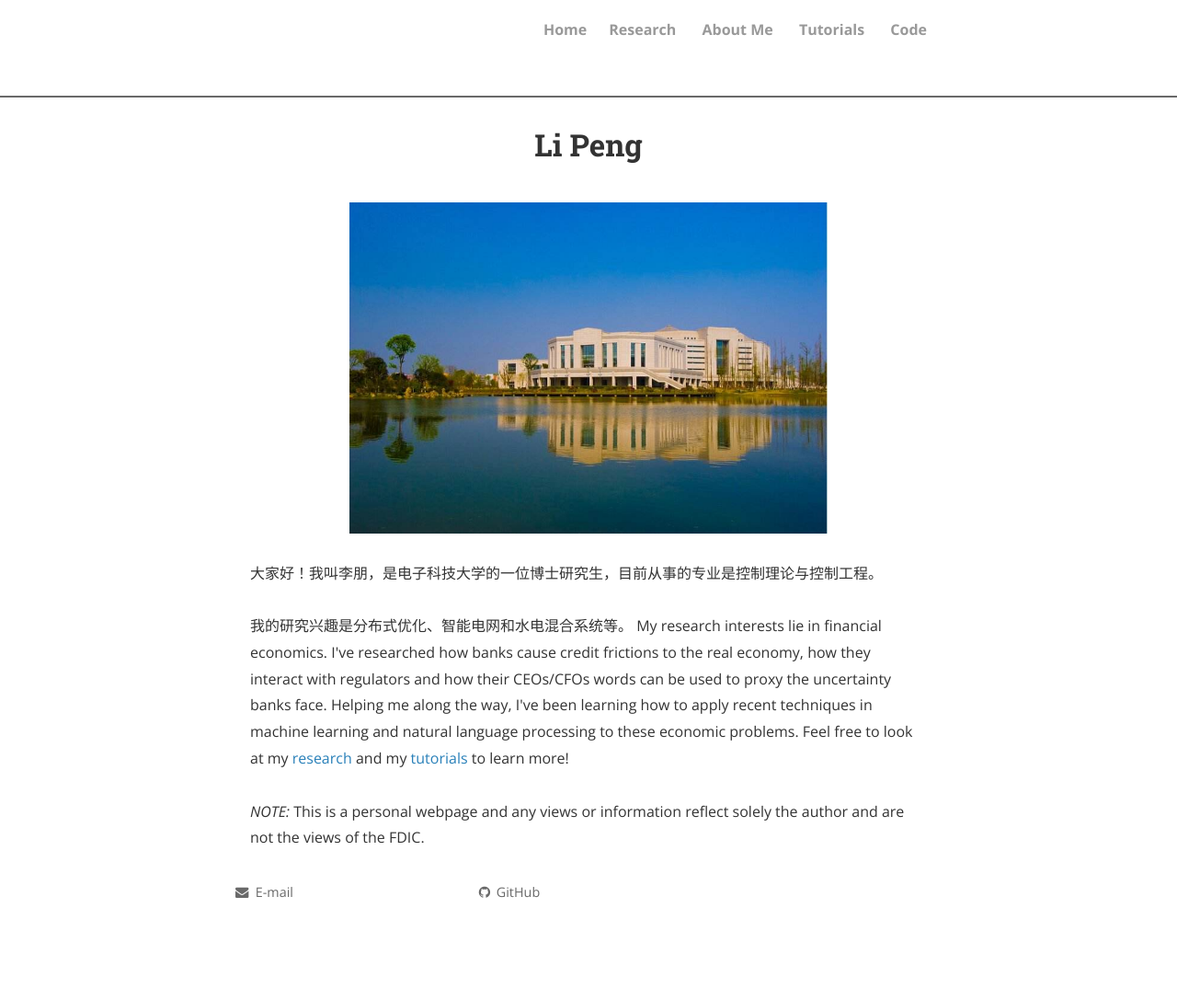
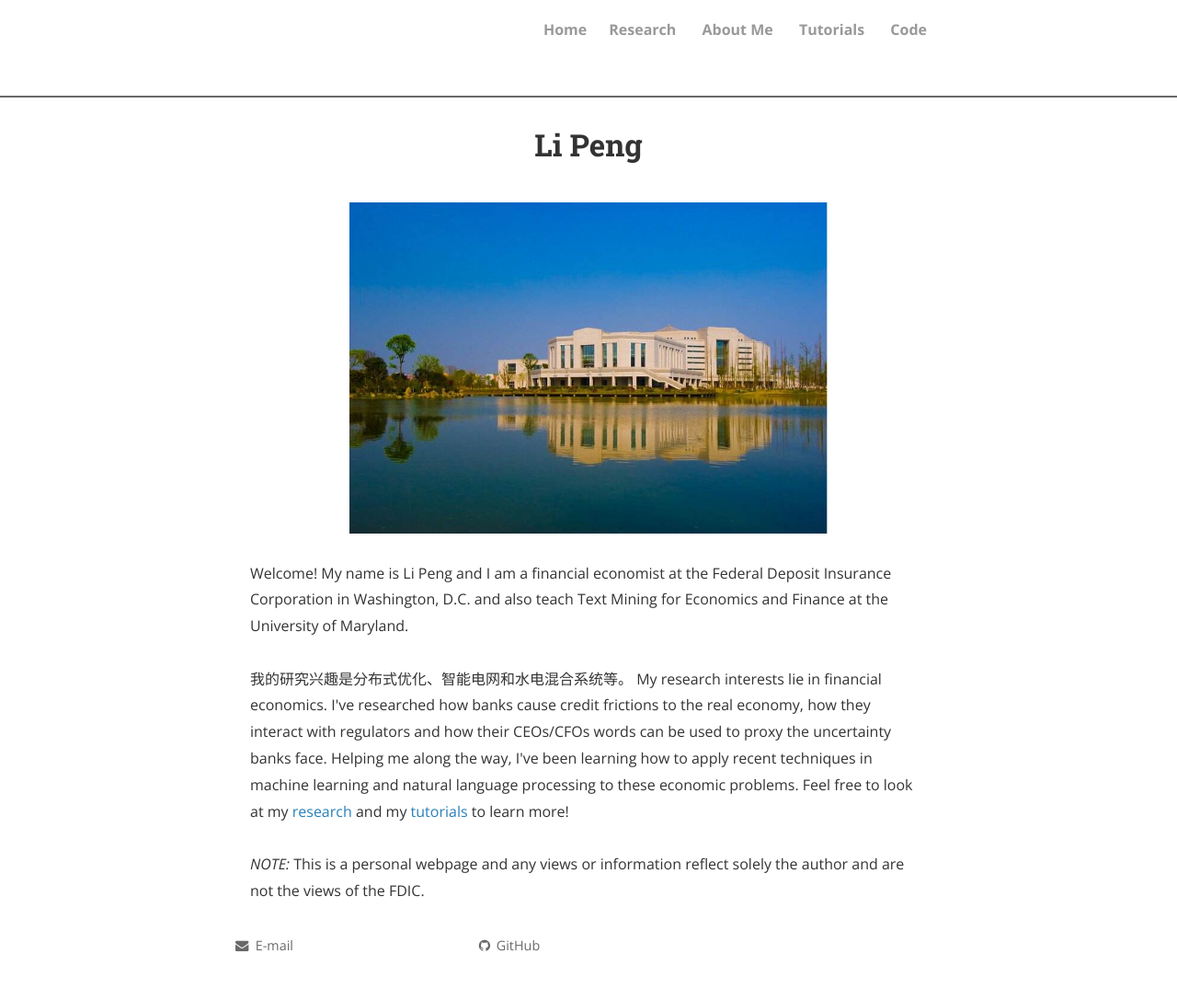
Before and after one commit to lp48280421/lp48280421.github.io, a Jekyll site: the page built from index.html, in a window 1280 px wide. Shown: the whole page at 92% size. Built offline with Jekyll 4.4.1, drawn with Linux system fonts in a browser that asks for light colours; nearby versions of some CDN libraries; the list of posts is cut into pages by our own code; comment, search, counter and statistics services are not loaded; a style sheet for code colours, icons or effects is not loaded; before the commit the page ends 1030 px from its top, so only the background shows below that.

Commit message:
Update index.html

```diff
--- a/index.html
+++ b/index.html
@@ -15,8 +15,8 @@
 
 <img src="profile_picture.jpg" alt="Paul Soto pic" style="width:520px;height:360px;" title="Paul Soto"; algin="middle">
 <br>
-大家好！我叫李朋，是电子科技大学的一位博士研究生，目前从事的专业是控制理论与控制工程。
-<!--Welcome! My name is Paul and I am a financial economist at the Federal Deposit Insurance Corporation in Washington, D.C.  and also teach Text Mining for Economics and Finance at the University of Maryland.-->
+<!--大家好！我叫李朋，是电子科技大学的一位博士研究生，目前从事的专业是控制理论与控制工程。-->
+Welcome! My name is Li Peng and I am a financial economist at the Federal Deposit Insurance Corporation in Washington, D.C.  and also teach Text Mining for Economics and Finance at the University of Maryland.
 
 <br><br>
 我的研究兴趣是分布式优化、智能电网和水电混合系统等。
```
